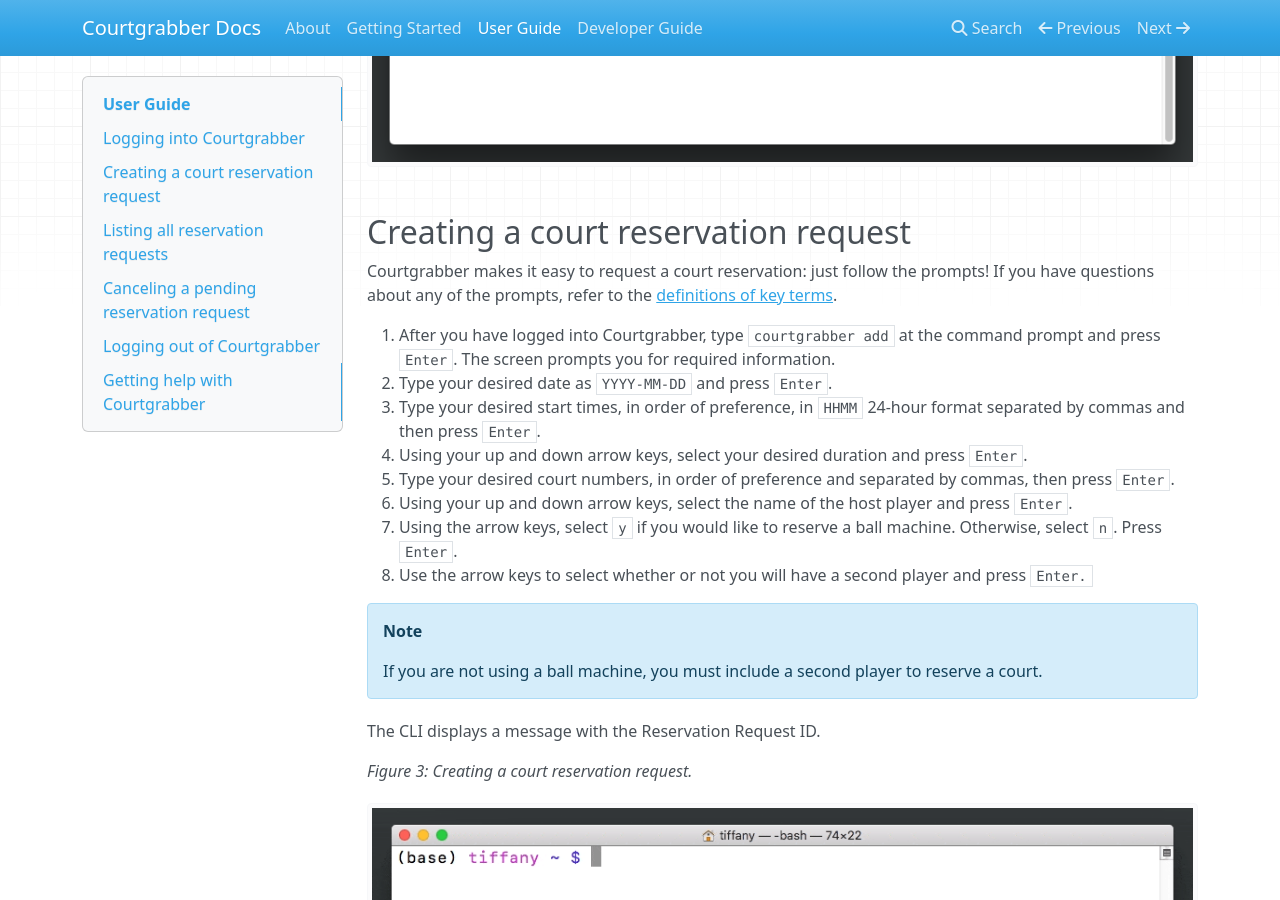
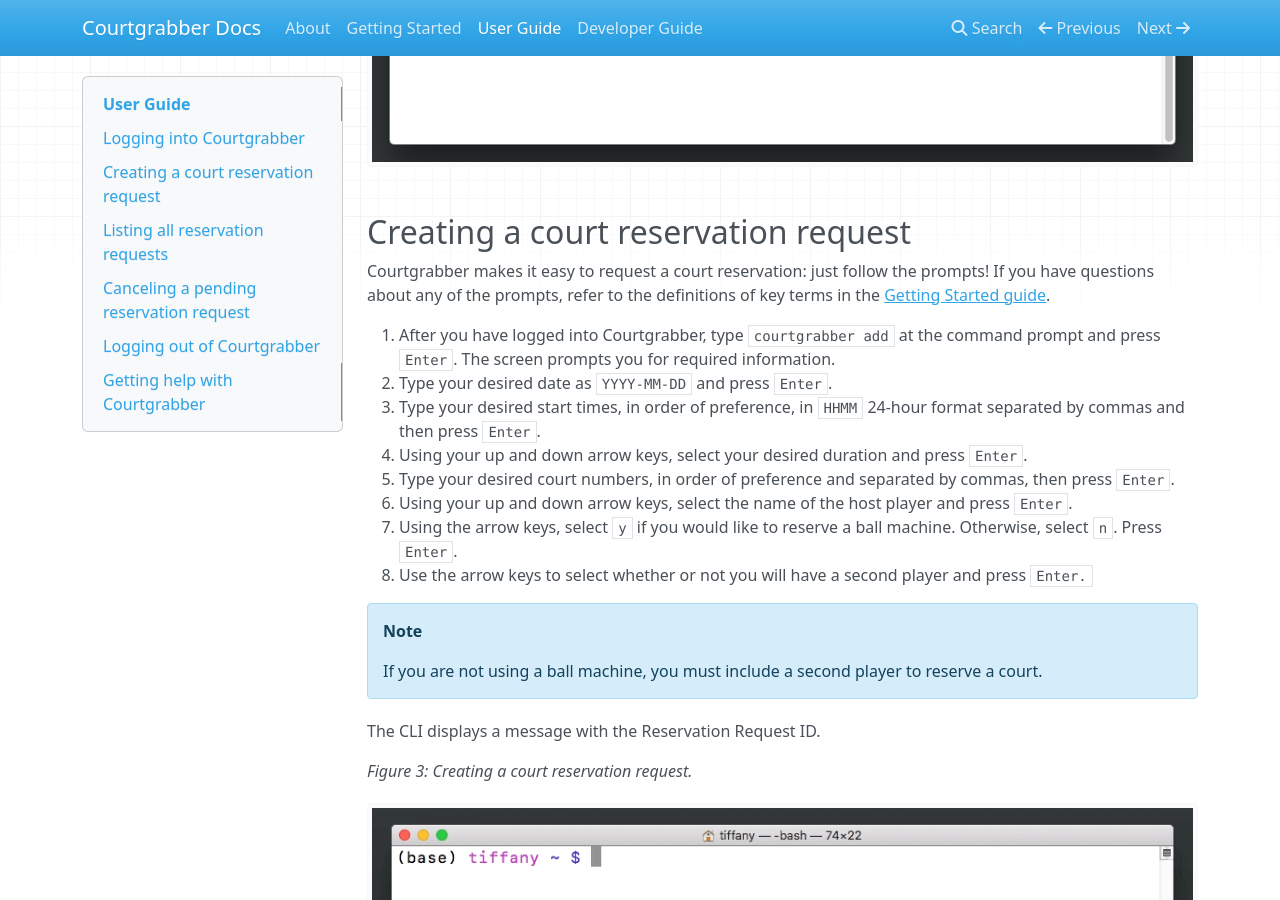
Before and after one commit to tiffany76/courtgrabber-docs, an MkDocs documentation site: the page built from docs/user_guide.md, in a window 1280 px wide and 900 px high, scrolled down 830 px. Built offline with MkDocs 1.6.1, drawn with Linux system fonts in a browser that asks for light colours; nearby versions of some CDN libraries.

Commit message:
Change relative links on user guide to work in GitHub and MkDocs

```diff
--- a/docs/user_guide.md
+++ b/docs/user_guide.md
@@ -1,6 +1,6 @@
 # User Guide
 
-The following user guide walks you through how to use Courtgrabber from the command line. If you would like to learn more about the Courtgrabber REST API, please refer to the [developer guide](/api_reference).
+The following user guide walks you through how to use Courtgrabber from the command line. If you would like to learn more about the Courtgrabber REST API, please refer to the [developer guide](./api_reference.md).
 
 ## Logging into Courtgrabber
 
@@ -13,11 +13,11 @@
 You see a `Login Successful` message.
 
 *Figure 2: Logging into Courtgrabber.*
-![Logging into Courtgrabber.](/images/logging_into_courtgrabber.png "Logging into Courtgrabber.")
+![Logging into Courtgrabber.](./images/logging_into_courtgrabber.png "Logging into Courtgrabber.")
 
 ## Creating a court reservation request
 
-Courtgrabber makes it easy to request a court reservation: just follow the prompts! If you have questions about any of the prompts, refer to the [definitions of key terms](#getting-started-with-the-courtgrabber-cli).
+Courtgrabber makes it easy to request a court reservation: just follow the prompts! If you have questions about any of the prompts, refer to the definitions of key terms in the [Getting Started guide](./getting_started.md).
 
 1. After you have logged into Courtgrabber, type `courtgrabber add` at the command prompt and press `Enter`. The screen prompts you for required information.
 2. Type your desired date as `YYYY-MM-DD` and press `Enter`.
@@ -34,7 +34,7 @@
 The CLI displays a message with the Reservation Request ID.
 
 *Figure 3: Creating a court reservation request.*
-![Creating a court reservation request.](/images/creating_a_court_reservation_request.gif "Creating a court reservation request.")
+![Creating a court reservation request.](./images/creating_a_court_reservation_request.gif "Creating a court reservation request.")
 
 ## Listing all reservation requests
 
@@ -45,7 +45,7 @@
 You see a table displaying all of your pending requests in chronological order.
 
 *Figure 4: Listing all reservation requests.*
-![Listing all reservation requests.](/images/listing_all_reservation_requests.png "Listing all reservation requests.")
+![Listing all reservation requests.](./images/listing_all_reservation_requests.png "Listing all reservation requests.")
 
 ## Canceling a pending reservation request
 
@@ -61,7 +61,7 @@
 You see a `Reservation request {id} cancelled` message.
 
 *Figure 5: Canceling a pending reservation request.*
-![Canceling a pending reservation request.](/images/canceling_a_pending_reservation_request.gif "Canceling a pending reservation request.")
+![Canceling a pending reservation request.](./images/canceling_a_pending_reservation_request.gif "Canceling a pending reservation request.")
 
 ## Logging out of Courtgrabber
 
@@ -76,7 +76,7 @@
 Your terminal session is closed, and you can safely close the CLI window.
 
 *Figure 6: Logging out of Courtgrabber.*
-![Logging out of Courtgrabber.](/images/logging_out_of_courtgrabber.gif "Logging out of Courtgrabber.")
+![Logging out of Courtgrabber.](./images/logging_out_of_courtgrabber.gif "Logging out of Courtgrabber.")
 
 ## Getting help with Courtgrabber
 
@@ -87,4 +87,4 @@
 Courtgrabber displays its help screen, which includes a list of available commands.
 
 *Figure 7: Getting help with Courtgrabber.*
-![Getting help with Courtgrabber.](/images/getting_help_with_courtgrabber.png "Getting help with Courtgrabber.")
+![Getting help with Courtgrabber.](./images/getting_help_with_courtgrabber.png "Getting help with Courtgrabber.")
```
